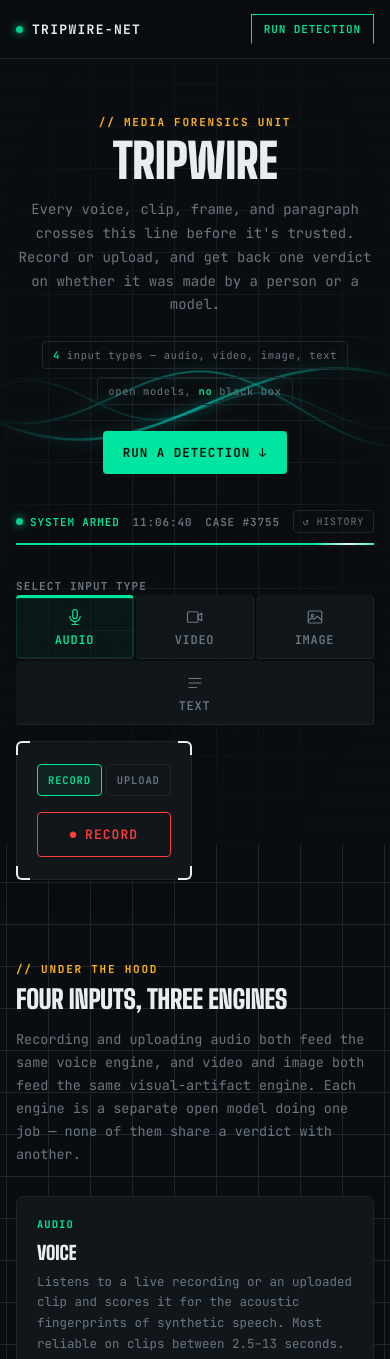
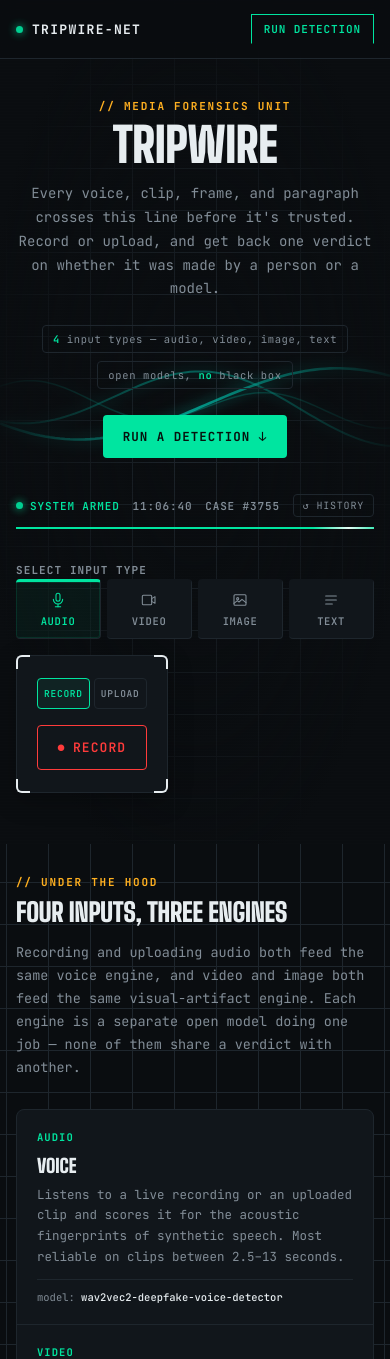
Before and after one commit to Syntax-Sage10/Deepfake_tripwire, a Flask app: page / in a window 390 px wide. Shown: the top 1359 px of the page. Run offline with Flask 3, Linux system fonts and the light colour scheme; parts of the project's set-up code (start-up, migrations or seed data) failed here and were passed over; some libraries are stand-ins or nearby versions.

Commit message:
feat(ui): add file-upload option to Text tab + visual polish pass
- Add Paste/Upload toggle to the Text tab (mirrors Image tab's
  Camera/Upload pattern), posting to /analyze-text-file
- Fix method-toggle panel switcher, which was hardcoded to
  #panel-record/#panel-upload and would've silently broken for
  the new paste/upload pair
- Raise --text-dim contrast (#6B7680 -> #828D97) to clear WCAG AA
  for the small hint/label text used throughout
- Replace mobile tab-bar's flex-wrap(30%) hack, which stranded the
  4th input tab on its own row, with a proper 4-col grid
- Add "// VERDICT" eyebrow and bump headline weight/size on the
  result panel and batch result cards, so the verdict reads as the
  clear focal point of each result

```diff
--- a/templates/index.html
+++ b/templates/index.html
@@ -31,7 +31,7 @@
             --amber:#FFB020;
             --amber-dim:#FFB02033;
             --text:#E7EDF0;
-            --text-dim:#6B7680;
+            --text-dim:#828D97;
             --mono:'JetBrains Mono', monospace;
             --display:'Big Shoulders Display', sans-serif;
         }
@@ -1169,22 +1178,28 @@
         @media (max-width:640px){
             .workspace{ flex-direction:column; }
             .sidebar{
-                flex-direction:row;
-                flex-wrap:wrap;
+                display:grid;
+                grid-template-columns:repeat(4, 1fr);
+                gap:6px;
                 width:100%;
             }
             .nav-item{
-                flex:1 1 30%;
                 flex-direction:column;
                 justify-content:center;
                 text-align:center;
                 border-left:none;
                 border-top:3px solid transparent;
                 gap:6px;
-                padding:10px 6px;
+                padding:10px 4px;
             }
             .nav-item.active{ border-left-color:transparent; border-top-color:var(--cyan); }
-            .nav-item .label .name{ white-space:normal; }
+            .nav-item .label .name{ white-space:normal; font-size:10.5px; }
+        }
+
+        @media (max-width:400px){
+            .hero-marketing{ padding-top:40px; }
+            .nav-item .icon{ width:16px; height:16px; }
+            .method-btn{ font-size:9.5px; padding:8px 6px; }
         }
     </style>
 </head>
@@ -2095,7 +2131,7 @@
         const uploadProgressText = document.getElementById('uploadProgressText');
         const uploadProgressFill = document.getElementById('uploadProgressFill');
 
-        const MAX_UPLOAD_MB = { audio: 25, video: 300, image: 15 };
+        const MAX_UPLOAD_MB = { audio: 25, video: 300, image: 15, text: 15 };
 
         function validateFileSize(file, kind, label){
             const maxMB = MAX_UPLOAD_MB[kind];
@@ -2203,7 +2239,8 @@
 
             card.innerHTML = `
                 <div class="batch-filename-header">📁 FILE: ${filename}</div>
-                <h2 style="font-family:var(--display); font-weight:900; text-transform:uppercase; font-size:22px; margin:0 0 12px; color:${isFake ? 'var(--red)' : 'var(--cyan)'};">${data.message}</h2>
+                <div class="result-eyebrow" style="color:${isFake ? 'var(--red)' : 'var(--cyan)'};">// VERDICT</div>
+                <h2 style="font-family:var(--display); font-weight:900; text-transform:uppercase; font-size:24px; line-height:1.05; margin:0 0 12px; color:${isFake ? 'var(--red)' : 'var(--cyan)'};">${data.message}</h2>
 
                 <div class="gauge-wrap" style="margin: 16px 0;">
                     <svg viewBox="0 0 200 120" class="gauge-svg">
@@ -2461,6 +2498,17 @@
                 headers: { 'Content-Type': 'application/json' },
                 body: JSON.stringify({ text })
             }, 'text');
+        });
+
+        document.getElementById('textFileForm').addEventListener('submit', (e) => {
+            e.preventDefault();
+            const fileInput = document.getElementById('textFile');
+            if (fileInput.files.length === 0) {
+                showToast("Please select a file first.", "error");
+                return;
+            }
+            document.getElementById('batchResultsContainer').innerHTML = '';
+            sendFileToBackendSync('/analyze-text-file', fileInput.files[0], fileInput.files[0].name, 'text');
         });
 
         let mediaRecorder;
@@ -2711,7 +2759,7 @@
                 document.querySelectorAll(`.method-btn[data-panel="${panelId}"]`).forEach(b => b.classList.remove('active'));
                 btn.classList.add('active');
 
-                document.querySelectorAll(`#${panelId}-record, #${panelId}-upload`).forEach(el => el.classList.remove('active-method'));
+                document.querySelectorAll(`[id^="${panelId}-"]`).forEach(el => el.classList.remove('active-method'));
                 document.getElementById(`${panelId}-${btn.dataset.method}`).classList.add('active-method');
             });
         });
@@ -2759,6 +2807,7 @@
         wireDropzone('dropzone', 'audioFile');
         wireDropzone('videoDropzone', 'videoFile');
         wireDropzone('imageDropzone', 'imageFile');
+        wireDropzone('textDropzone', 'textFile');
     </script>
 </body>
 </html>
```
Also changed, not shown: other parts of templates/index.html (+36 -6 lines).
